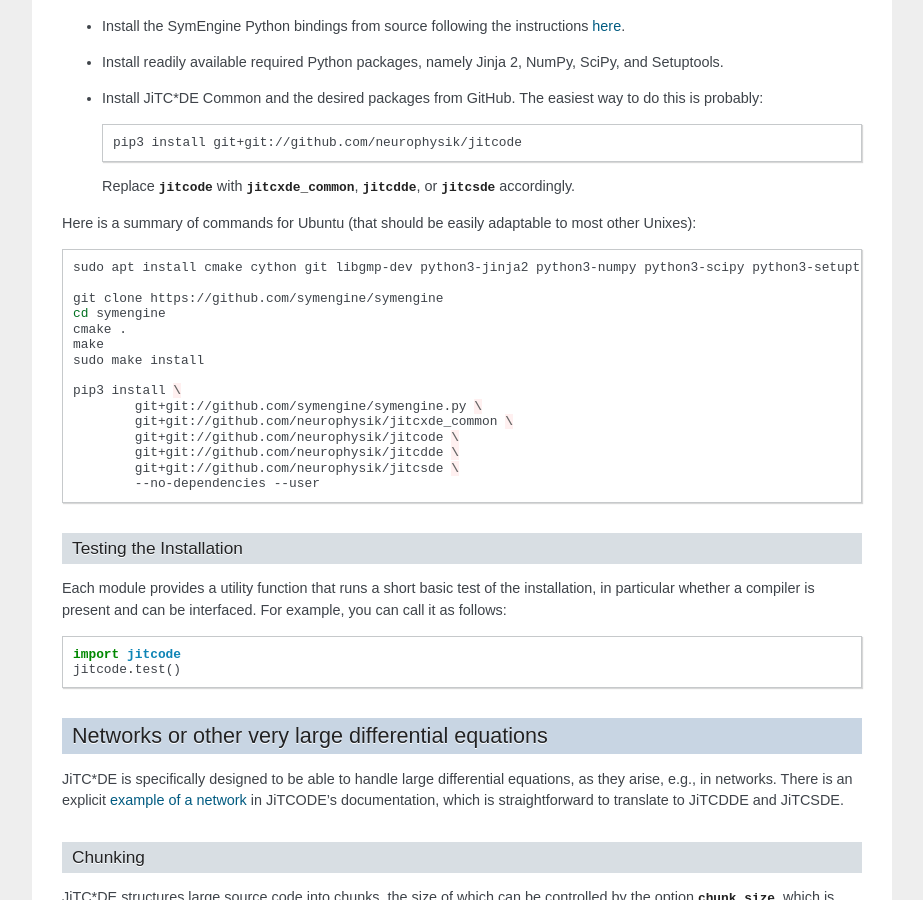
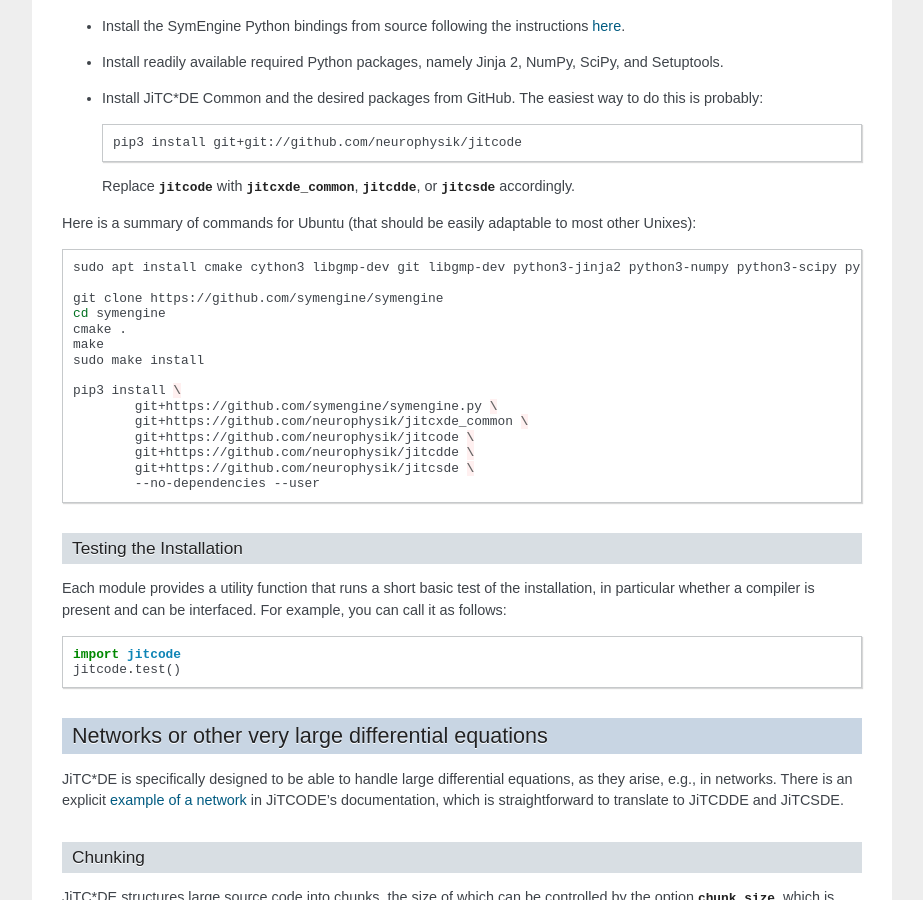
Before and after one commit to neurophysik/jitcxde_common, a Sphinx documentation site: the page built from docs/index.rst, in a window 1280 px wide and 900 px high, scrolled down 967 px. Shown: the whole window, without its empty margins (198-1121 px from the left). Built offline with Sphinx 7.4.7, drawn with Linux system fonts in a browser that asks for light colours; the version number could not be read and is left out.

Commit message:
Updating instructions for manually installing SymEngine.

```diff
--- a/docs/index.rst
+++ b/docs/index.rst
@@ -67,7 +67,7 @@
 
 .. code-block:: bash
 
-	sudo apt install cmake cython git libgmp-dev python3-jinja2 python3-numpy python3-scipy python3-setuptools
+	sudo apt install cmake cython3 libgmp-dev git libgmp-dev python3-jinja2 python3-numpy python3-scipy python3-setuptools
 
 	git clone https://github.com/symengine/symengine
 	cd symengine
@@ -76,11 +76,11 @@
 	sudo make install
 
 	pip3 install \
-		git+git://github.com/symengine/symengine.py \
-		git+git://github.com/neurophysik/jitcxde_common \
-		git+git://github.com/neurophysik/jitcode \
-		git+git://github.com/neurophysik/jitcdde \
-		git+git://github.com/neurophysik/jitcsde \
+		git+https://github.com/symengine/symengine.py \
+		git+https://github.com/neurophysik/jitcxde_common \
+		git+https://github.com/neurophysik/jitcode \
+		git+https://github.com/neurophysik/jitcdde \
+		git+https://github.com/neurophysik/jitcsde \
 		--no-dependencies --user
 
 Testing the Installation
```
